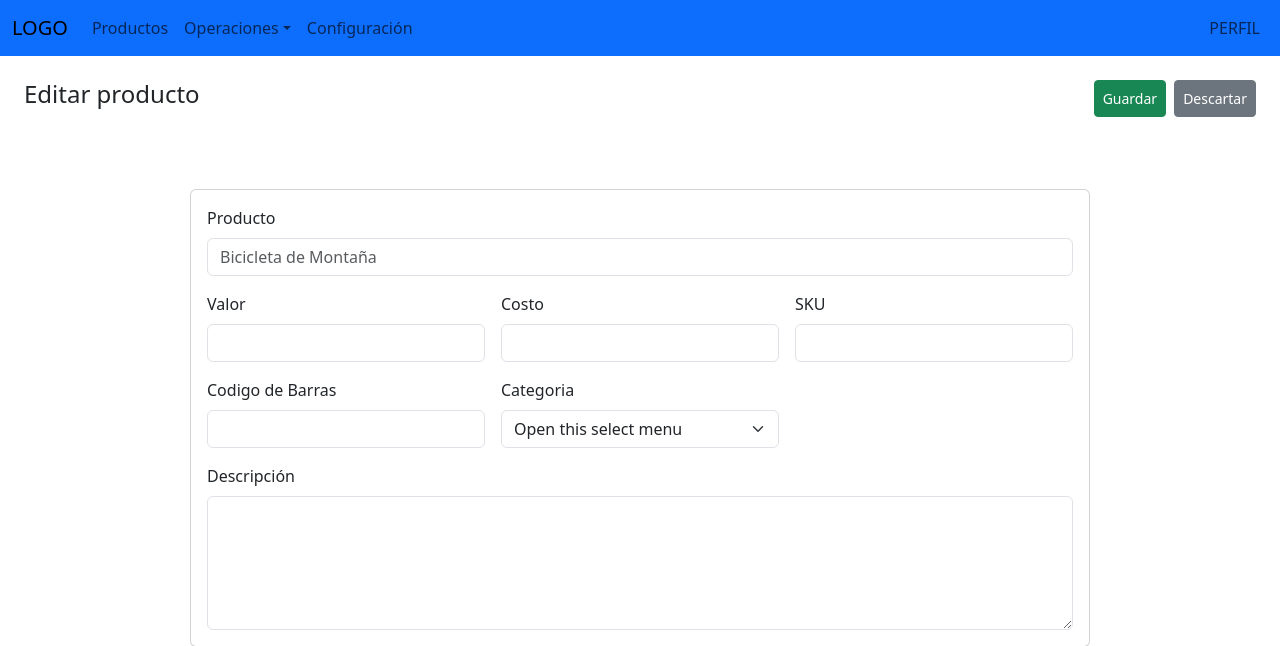
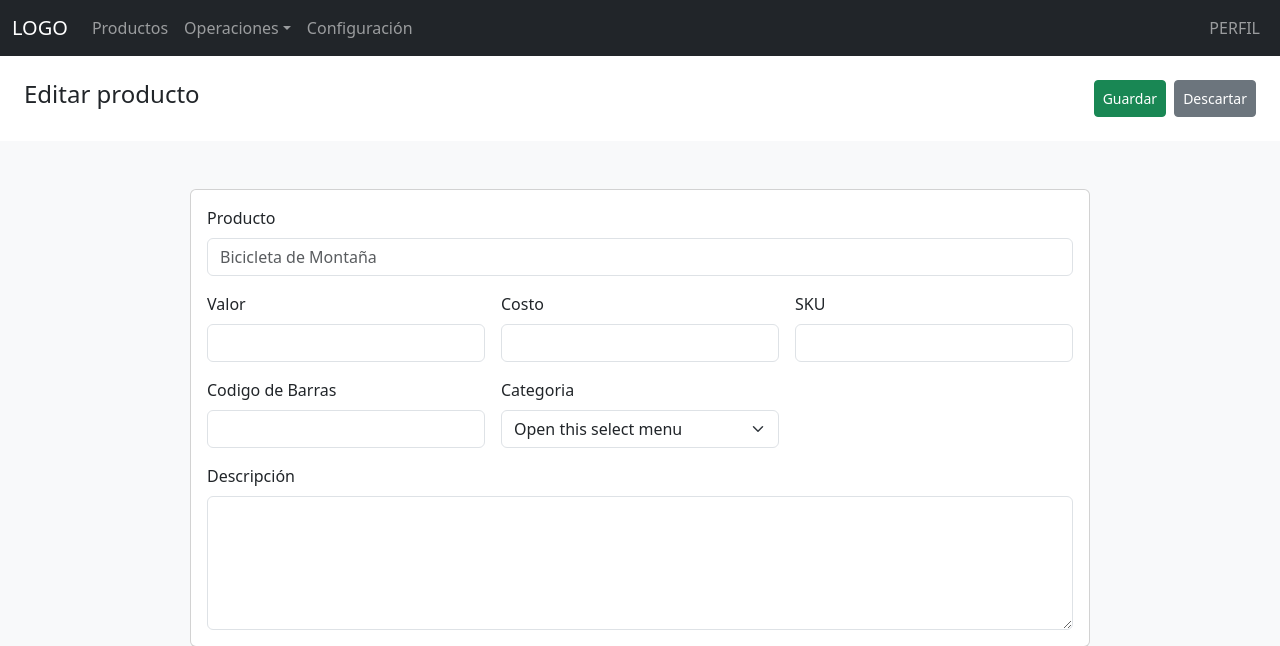
Before and after one commit to ISNEYLER/proyecto-adso-sgi, a CodeIgniter 4 app: the page made by app/Views/products/edit.php in a window 1280 px wide. Shown: the top 646 px of the page. Run offline with PHP 8.4 and a stand-in for CodeIgniter, Linux system fonts and the light colour scheme; the template is opened without the code that fills it, so the values that code supplies are empty; style sheets or scripts are compiled from the project's sources; some libraries are stand-ins or nearby versions.

Commit message:
Cambiado el color del navbar

```diff
--- a/app/Views/templates/layout.php
+++ b/app/Views/templates/layout.php
@@ -7,9 +7,9 @@
     <link rel="stylesheet" href="<?= base_url('css/styles.css') ?>">
     <link rel="stylesheet" href="<?= base_url('lib/bootstrap/css/bootstrap.min.css') ?>">
 </head>
-<body>
+<body class="bg-light">
     <header>
-        <nav class="navbar navbar-expand-sm navbar-light bg-primary">
+        <nav class="navbar navbar-expand-sm navbar-dark bg-dark">
             <div class="container-fluid">
                 <a class="navbar-brand" href="<?= base_url('/')?>">LOGO</a>
                 <ul class="navbar-nav me-auto">
```
